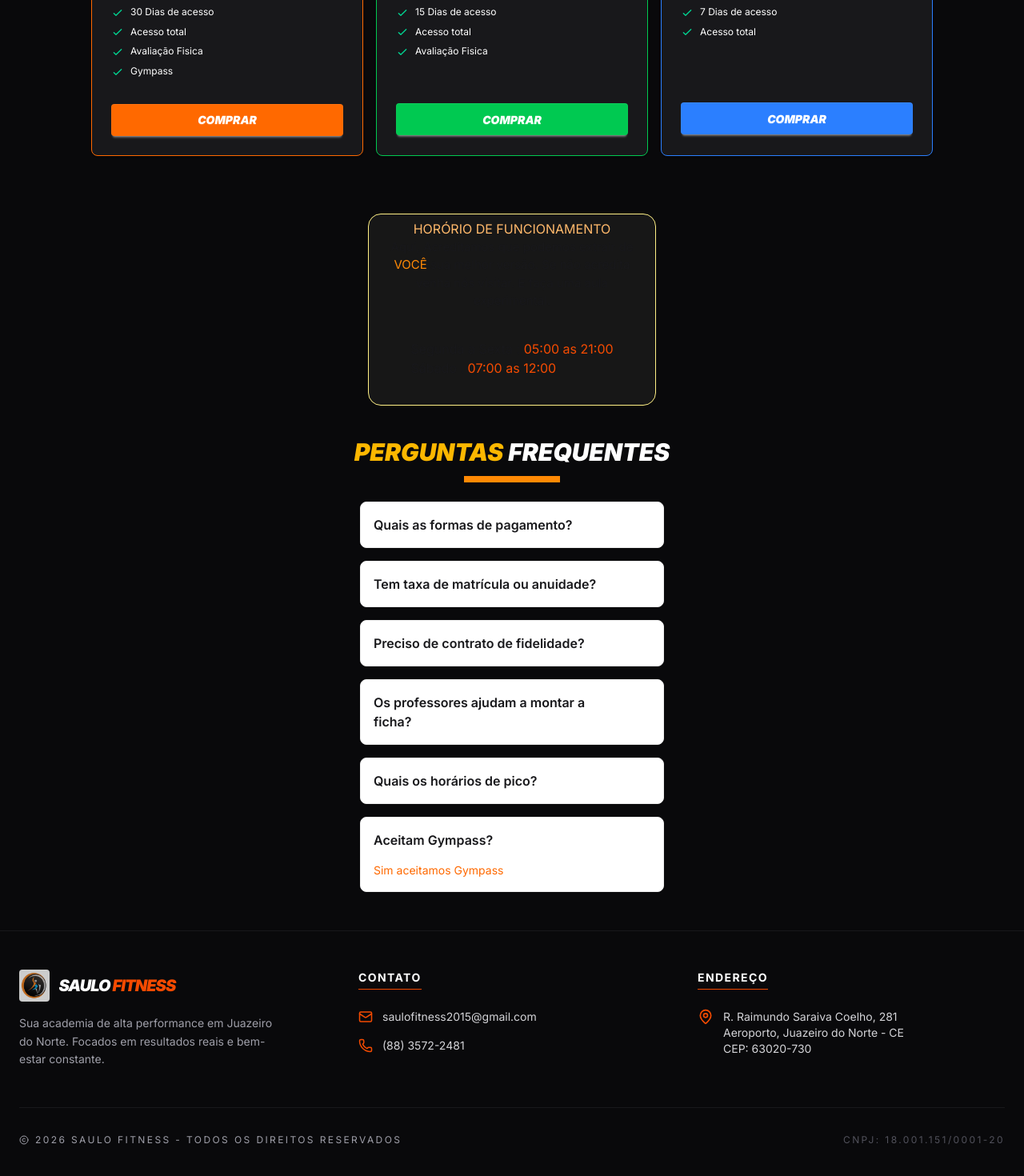
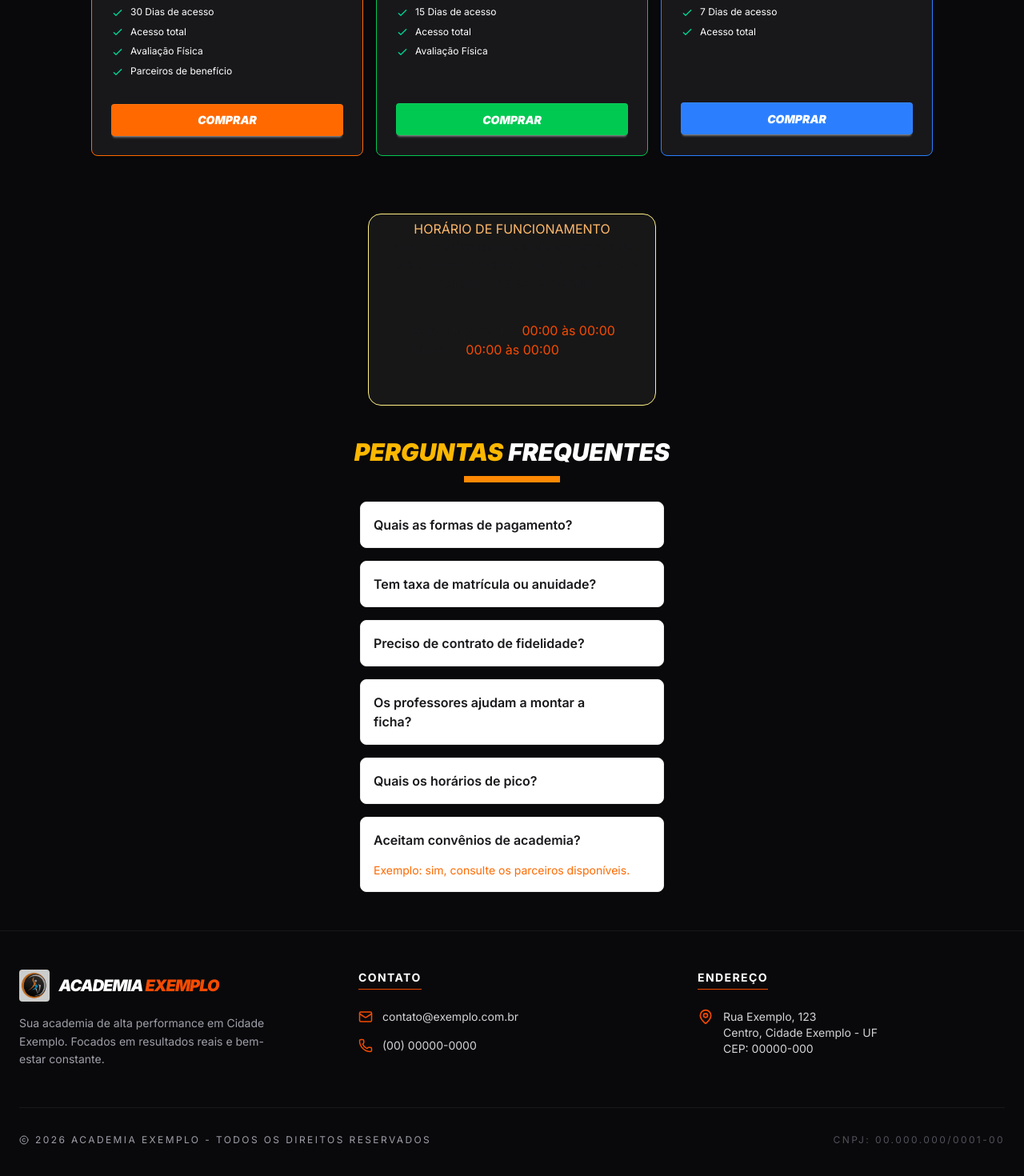
Before and after one commit to luizdev10/tamplateAcademia, a React (Vite) app: page /planos in a window 1280 px wide. Shown: the part 302-1772 px from the top of the page at 80% size. Built offline with nearby package versions, Linux system fonts and the light colour scheme.

Commit message:
Centraliza textos e contatos em src/site.config.js com dados ficticios

```diff
--- a/src/componentes/layout/Footer.jsx
+++ b/src/componentes/layout/Footer.jsx
@@ -1,5 +1,6 @@
 import { Mail, Phone, MapPin, Copyright } from "lucide-react";
 import minhaImg from "../../assets/img/logo.png";
+import site, { enderecoLinhas } from "../../site.config";
 
 function Footer() {
   return (
@@ -12,12 +13,11 @@ function Footer() {
             <div className="flex items-center gap-3 mb-4">
               <img src={minhaImg} alt="Logo" className="h-10 w-auto opacity-80 rounded" />
               <h2 className="text-white font-black text-xl uppercase italic tracking-tighter">
-                Saulo <span className="text-orange-600">Fitness</span>
+                {site.nome.inicio} <span className="text-orange-600">{site.nome.destaque}</span>
               </h2>
             </div>
             <p className="text-sm leading-relaxed text-center md:text-left max-w-xs">
-              Sua academia de alta performance em Juazeiro do Norte.
-              Focados em resultados reais e bem-estar constante.
+              {site.descricaoRodape}
             </p>
           </div>
 
@@ -27,15 +27,19 @@ function Footer() {
               Contato
             </h3>
 
-            <a href="mailto:saulofitness2015@gmail.com" className="flex items-center gap-3 hover:text-orange-500 transition-colors">
-              <Mail size={18} className="text-orange-600" />
-              <span className="text-sm text-zinc-300">saulofitness2015@gmail.com</span>
-            </a>
+            {site.email && (
+              <a href={`mailto:${site.email}`} className="flex items-center gap-3 hover:text-orange-500 transition-colors">
+                <Mail size={18} className="text-orange-600" />
+                <span className="text-sm text-zinc-300">{site.email}</span>
+              </a>
+            )}
 
-            <a href="tel:8835722481" className="flex items-center gap-3 hover:text-orange-500 transition-colors">
-              <Phone size={18} className="text-orange-600" />
-              <span className="text-sm text-zinc-300">(88) 3572-2481</span>
-            </a>
+            {site.telefone && (
+              <a href={`tel:${site.telefoneLink}`} className="flex items-center gap-3 hover:text-orange-500 transition-colors">
+                <Phone size={18} className="text-orange-600" />
+                <span className="text-sm text-zinc-300">{site.telefone}</span>
+              </a>
+            )}
           </div>
 
 
@@ -46,9 +50,12 @@ function Footer() {
             <div className="flex items-start gap-3 text-center md:text-left">
               <MapPin size={20} className="text-orange-600 shrink-0" />
               <p className="text-sm text-zinc-300">
-                R. Raimundo Saraiva Coelho, 281 <br />
-                Aeroporto, Juazeiro do Norte - CE <br />
-                CEP: 63020-730
+                {enderecoLinhas().map((linha, i, arr) => (
+                  <span key={i}>
+                    {linha}
+                    {i < arr.length - 1 && <br />}
+                  </span>
+                ))}
               </p>
             </div>
           </div>
@@ -59,9 +66,9 @@ function Footer() {
         <div className="mt-12 pt-8 border-t border-zinc-900 flex flex-col md:flex-row justify-between items-center gap-4 text-[10px] md:text-xs uppercase tracking-[0.2em]">
           <div className="flex items-center gap-2">
             <Copyright size={12} />
-            <span>2026 Saulo Fitness - Todos os direitos reservados</span>
+            <span>{site.anoCopyright} {site.nomeCompleto} - Todos os direitos reservados</span>
           </div>
-          <span className="text-zinc-600">CNPJ: 18.001.151/0001-20</span>
+          {site.cnpj && <span className="text-zinc-600">CNPJ: {site.cnpj}</span>}
         </div>
       </div>
     </footer>
--- a/src/componentes/layout/NavBar.jsx
+++ b/src/componentes/layout/NavBar.jsx
@@ -2,6 +2,7 @@ import { useState, useEffect, useRef } from "react"; // Adicionado useRef
 import minhaImg from "../../assets/img/logo.png";
 import { House, BookOpen, Phone, X, Menu, Leaf } from 'lucide-react';
 import { Link, useNavigate, useLocation } from 'react-router-dom';
+import site from "../../site.config";
 
 function HomeNavBar() {
     const [menuAberto, setMenuAberto] = useState(false);
@@ -65,7 +66,7 @@ function HomeNavBar() {
                 <Link to="/" className="flex items-center gap-3">
                     <img src={minhaImg} alt="Logo" className="h-12 w-auto object-contain rounded-sm" />
                     <span className="text-white font-black text-xl tracking-tighter uppercase italic">
-                        Saulo <span className="text-orange-500">Fitness</span>
+                        {site.nome.inicio} <span className="text-orange-500">{site.nome.destaque}</span>
                     </span>
                 </Link>
 
--- a/src/pages/Home/IntroHome.jsx
+++ b/src/pages/Home/IntroHome.jsx
@@ -1,4 +1,5 @@
 import fotoIntro from "../../assets/img/fotointro.png";
+import site from "../../site.config";
 
 function IntroHome() {
   return (
@@ -12,13 +13,12 @@ function IntroHome() {
       <div className="container mx-auto px-6 relative z-10">
         <div className="max-w-2xl">
           <h1 className="text-4xl md:text-7xl font-extrabold text-white leading-tight uppercase italic">
-            Proporcionando <br />
-            <span className="text-orange-500">Saúde e Bem Estar</span>
+            {site.home.tituloLinha1} <br />
+            <span className="text-orange-500">{site.home.tituloDestaque}</span>
           </h1>
 
           <p className="mt-6 text-lg md:text-xl text-gray-200 leading-relaxed max-w-lg">
-            Transforme sua rotina com um treinamento de alta performance.
-            Na <span className="font-bold text-white">Saulo Fitness</span> temos acompanhamento especializado para você superar seus limites todos os dias.
+            {site.home.textoAntesDoNome}<span className="font-bold text-white">{site.nomeCompleto}</span>{site.home.textoDepoisDoNome}
           </p>
         </div>
       </div>
--- a/src/pages/Nuticao/Nutricao.jsx
+++ b/src/pages/Nuticao/Nutricao.jsx
@@ -1,36 +1,21 @@
 import React from 'react';
 import { Activity, Apple, Zap, ClipboardCheck, ArrowRight, CheckCircle2, MessageCircle } from 'lucide-react';
 import Saulo from '../../assets/img/saulo.jpeg'
+import site, { linkWhatsapp } from '../../site.config';
 
 const Nutricao = () => {
-  const whatsappLink = "https://wa.me/5588988847746?text=Olá! Gostaria de agendar uma consulta nutricional.";
+  const { nutricao } = site;
+  const whatsappLink = linkWhatsapp(nutricao.mensagemWhatsapp);
 
-  const pilaresNutricao = [
-    {
-      id: 1,
-      titulo: "Bioimpedância",
-      descricao: "Análise clínica detalhada da sua composição corporal, medindo com precisão gordura, massa muscular e hidratação.",
-      icone: <Activity size={32} />,
-      cor: "text-orange-700",
-      bg: "bg-orange-500/10"
-    },
-    {
-      id: 2,
-      titulo: "Plano Alimentar",
-      descricao: "Protocolos nutricionais 100% individualizados e flexíveis. Coma o que gosta e alcance o shape que sempre quis.",
-      icone: <Apple size={32} />,
-      cor: "text-orange-700",
-      bg: "bg-orange-500/10"
-    },
-    {
-      id: 3,
-      titulo: "Performance",
-      descricao: "Estratégias de suplementação e nutrição pré/pós treino para maximizar sua força e acelerar sua recuperação.",
-      icone: <Zap size={32} />,
-      cor: "text-orange-700",
-      bg: "bg-orange-500/10"
-    }
-  ];
+  const icones = [<Activity size={32} />, <Apple size={32} />, <Zap size={32} />];
+  const pilaresNutricao = nutricao.pilares.map((p, i) => ({
+    id: i + 1,
+    titulo: p.titulo,
+    descricao: p.descricao,
+    icone: icones[i],
+    cor: "text-orange-700",
+    bg: "bg-orange-500/10"
+  }));
 
   return (
     <div className="bg-zinc-950 text-zinc-100 min-h-screen font-sans">
@@ -39,12 +24,12 @@ const Nutricao = () => {
       <section className="relative pt-32 pb-20 px-4 overflow-hidden">
         <div className="container mx-auto flex flex-col md:flex-row items-center gap-12">
           <div className="md:w-1/2 z-10">
-            <span className="text-orange-500 font-bold tracking-widest uppercase text-sm">Consultoria Especializada</span>
+            <span className="text-orange-500 font-bold tracking-widest uppercase text-sm">{nutricao.etiqueta}</span>
             <h1 className="text-5xl md:text-6xl font-black italic uppercase leading-none mt-4 mb-6">
-              Sua meta é <span className="text-orange-500">Resultado?</span>
+              {nutricao.tituloInicio} <span className="text-orange-500">{nutricao.tituloDestaque}</span>
             </h1>
             <p className="text-zinc-400 text-lg mb-8 max-w-lg">
-              O treino constrói, mas a nutrição define. Tenha um plano alimentar estratégico desenhado para o seu metabolismo e rotina.
+              {nutricao.texto}
             </p>
             <div className="flex flex-col sm:flex-row gap-4">
               <a href={whatsappLink} className="btn bg-orange-500 hover:bg-orange-200 border-none text-zinc-950 font-black uppercase px-8 shadow-lg shadow-emerald-500/20">
@@ -61,15 +46,18 @@ const Nutricao = () => {
             <div className="relative rounded-3xl overflow-hidden border-2 border-orange-500/20 shadow-2xl transition-transform hover:scale-[1.02] duration-500">
               <img
                 src={`${Saulo}`}
-                alt="Nutricionista Profissional Homem"
+                alt={nutricao.profissional.fotoAlt}
                 className="w-full h-[550px] object-cover object-top"
               />
 
               <div className="absolute inset-0 bg-gradient-to-t from-zinc-950/60 via-transparent to-transparent"></div>
 
               <div className="absolute bottom-6 left-6 bg-zinc-900/90 backdrop-blur-md border border-emerald-500/30 p-4 rounded-xl">
-                <p className="text-orange-500 font-black text-xl leading-none">DR. SAULO</p>
-                <p className="text-zinc-400 text-[10px] uppercase tracking-tighter">Nutrição Esportiva & Performance</p>
+                <p className="text-orange-500 font-black text-xl leading-none uppercase">{nutricao.profissional.nome}</p>
+                <p className="text-zinc-400 text-[10px] uppercase tracking-tighter">{nutricao.profissional.especialidade}</p>
+                {nutricao.profissional.registro && (
+                  <p className="text-zinc-500 text-[10px] uppercase tracking-tighter">{nutricao.profissional.registro}</p>
+                )}
               </div>
             </div>
           </div>
@@ -111,13 +99,7 @@ const Nutricao = () => {
 
           <div>
             <ul className="space-y-4">
-              {[
-                "Consulta Presencial ou Online",
-                "Acesso ao App com sua Dieta",
-                "Suporte via WhatsApp para dúvidas",
-                "Guia de Compras no Supermercado",
-                "Ebook de Receitas Fit exclusivas"
-              ].map((itens, cod) => {
+              { nutricao.acompanhamento.map((itens, cod) => {
                 return (
                   <li key={cod} className='flex gap-3 text-zinc-400'>
                     <CheckCircle2 size={30} /> <p className='text-zinc-300 text-xl '>{itens}</p>
--- a/src/pages/Planos/Faq.jsx
+++ b/src/pages/Planos/Faq.jsx
@@ -1,32 +1,9 @@
+import site from "../../site.config";
+
 function FAQ() {
 
 
-    const duvidas = [
-        {
-            pergunta: "Quais as formas de pagamento?",
-            resposta: "Aceitamos Pix, cartão, dinheiro ou débito."
-        },
-        {
-            pergunta: "Tem taxa de matrícula ou anuidade?",
-            resposta: "Não temos taxa alguma, apenas o Valor da mensalidade."
-        },
-        {
-            pergunta: "Preciso de contrato de fidelidade?",
-            resposta: "Não precisa de contrato algum."
-        },
-        {
-            pergunta: "Os professores ajudam a montar a ficha?",
-            resposta: "Com toda certeza, temos profissionais pronto para lhe ajudar nos seus treinos."
-        },
-        {
-            pergunta: "Quais os horários de pico?",
-            resposta: "Costuma ser em dois horarios 05:00 da manha ate as 7:00 e 17:00 as 21:00"
-        },
-        {
-            pergunta: "Aceitam Gympass?",
-            resposta: "Sim aceitamos Gympass"
-        }
-    ]
+    const duvidas = site.faq
     return (
         <>
             <section>
--- a/src/pages/Planos/Planos.jsx
+++ b/src/pages/Planos/Planos.jsx
@@ -1,37 +1,10 @@
 import Horario from "./horario";
 import FAQ from "./Faq"
+import site, { linkWhatsapp } from "../../site.config";
 
 function Planos() {
 
-    const listaPlano = [
-        {
-            periodo: "Mensal",
-            status: "Mais Popular",
-            preco: "R$ 75",
-            corBorda: "border-orange-500",
-            corBotao: "bg-orange-500",
-            corTexto: "text-orange-500",
-            beneficios: ["30 Dias de acesso", "Acesso total", "Avaliação Fisica", "Gympass"]
-        },
-        {
-            periodo: "Quinzenal",
-            status: "Basico",
-            preco: "R$ 40",
-            corBorda: "border-green-500",
-            corBotao: "bg-green-500",
-            corTexto: "text-green-500",
-            beneficios: ["15 Dias de acesso", "Acesso total", "Avaliação Fisica", "", "", ""]
-        },
-        {
-            periodo: "Semanal",
-            status: "Comum",
-            preco: "R$ 30",
-            corBorda: "border-blue-500",
-            corBotao: "bg-blue-500",
-            corTexto: "text-blue-500",
-            beneficios: ["7 Dias de acesso", "Acesso total", "", "", "", "", "", ""]
-        }
-    ];
+    const listaPlano = site.planos;
     return (
         <section className="min-h-28 bg-zinc-950 pt-28 pb-10">
             <div className="container mx-auto px-4">
@@ -74,7 +47,7 @@ function Planos() {
                                     <div className="mt-6">
 
                                         <a
-                                            href={`https://wa.me/5588988847746?text=${encodeURIComponent("Olá! tenho interesse no plano " + item.periodo)}`}
+                                            href={linkWhatsapp("Olá! tenho interesse no plano " + item.periodo)}
                                             target="_blank"
                                             rel="noopener noreferrer"
                                             className={`btn btn-block ${item.corBotao} border-none text-white uppercase italic font-black`}
--- a/src/pages/Planos/horario.jsx
+++ b/src/pages/Planos/horario.jsx
@@ -1,13 +1,16 @@
+import site from "../../site.config";
+
 function Horario() {
     return (
         <>
             <section className="flex justify-center mt-10" >
                 <div className="h-60 w-90 bg-neutral-900 rounded-2xl border border-yellow-200 flex flex-col items-center">
-                    <h2 className="text-black-100 uppercase text-center mt-1.5  text-orange-300">horório de funcionamento</h2>
-                    <p className="text-[15px] w-80 text-center">Aqui, Acreditamos que podemos extrair de <span className="text-orange-400">VOCÊ</span> sua melhor versão. Se não acredita venha nós visitar. E faça uma aula experimental.</p>
+                    <h2 className="text-black-100 uppercase text-center mt-1.5  text-orange-300">{site.horario.titulo}</h2>
+                    <p className="text-[15px] w-80 text-center">{site.horario.texto}</p>
                     <div className="mt-9">
-                        <p>Segunda a Sexta : <span className="text-orange-600">05:00 as 21:00</span></p>
-                        <p>Sábado : <span className="text-orange-600">07:00 as 12:00</span></p>
+                        {site.horario.linhas.map((l) => (
+                            <p key={l.dias}>{l.dias} : <span className="text-orange-600">{l.horas}</span></p>
+                        ))}
                     </div>
                 </div>
             </section>
--- /dev/null
+++ b/src/site.config.js
@@ -0,0 +1,176 @@
+// =====================================================================
+// CONFIGURAÇÃO CENTRAL DO SITE
+// Tudo o que muda de cliente para cliente fica aqui.
+// Campos vazios ("") fazem o elemento correspondente sumir da tela.
+// TODOS os valores abaixo são FICTÍCIOS (dados de exemplo).
+// =====================================================================
+
+const site = {
+  // ---------- Marca ----------
+  // O nome é dividido em duas partes: a segunda recebe a cor de destaque.
+  nome: { inicio: "Academia", destaque: "Exemplo" },
+  nomeCompleto: "Academia Exemplo",
+  tituloDaPagina: "Academia Exemplo - Demonstração",
+  slogan: "Saúde e bem-estar todos os dias",
+  descricaoRodape:
+    "Sua academia de alta performance em Cidade Exemplo. Focados em resultados reais e bem-estar constante.",
+  anoCopyright: 2026,
+
+  // ---------- Contato ----------
+  telefone: "(00) 00000-0000", // texto exibido
+  telefoneLink: "00000000000", // somente números, usado no tel:
+  whatsapp: "5500000000000", // formato internacional, somente números
+  email: "contato@exemplo.com.br",
+
+  // ---------- Endereço ----------
+  endereco: {
+    rua: "Rua Exemplo, 123",
+    bairro: "Centro",
+    cidade: "Cidade Exemplo",
+    uf: "UF",
+    cep: "00000-000",
+  },
+  linkMapa: "", // ex.: link do Google Maps (vazio = não mostra)
+
+  // ---------- Registros ----------
+  cnpj: "00.000.000/0001-00",
+
+  // ---------- Redes sociais (vazio = não mostra o botão) ----------
+  redes: {
+    instagram: "https://www.instagram.com/",
+    facebook: "https://www.facebook.com/",
+  },
+
+  // ---------- Home ----------
+  home: {
+    tituloLinha1: "Proporcionando",
+    tituloDestaque: "Saúde e Bem Estar",
+    textoAntesDoNome: "Transforme sua rotina com um treinamento de alta performance. Na ",
+    textoDepoisDoNome:
+      " temos acompanhamento especializado para você superar seus limites todos os dias.",
+  },
+
+  servicos: [
+    {
+      titulo: "Musculação",
+      desc: "Supere seus limites com treinos de força de alta performance.",
+      cor: "border-orange-500",
+    },
+    {
+      titulo: "Perda de Peso",
+      desc: "Alcance sua melhor versão com foco em queima calórica e saúde.",
+      cor: "border-red-500",
+    },
+    {
+      titulo: "Reabilitação",
+      desc: "Recupere sua mobilidade com acompanhamento especializado.",
+      cor: "border-blue-500",
+    },
+  ],
+
+  contatoSecao: {
+    titulo: "Entre em contato conosco",
+    subtitulo: "Escolha sua rede preferida e fale com a nossa equipe",
+  },
+
+  // ---------- Planos ----------
+  planos: [
+    {
+      periodo: "Mensal",
+      status: "Mais Popular",
+      preco: "R$ 00",
+      corBorda: "border-orange-500",
+      corBotao: "bg-orange-500",
+      corTexto: "text-orange-500",
+      beneficios: ["30 Dias de acesso", "Acesso total", "Avaliação Física", "Parceiros de benefício"],
+    },
+    {
+      periodo: "Quinzenal",
+      status: "Básico",
+      preco: "R$ 00",
+      corBorda: "border-green-500",
+      corBotao: "bg-green-500",
+      corTexto: "text-green-500",
+      beneficios: ["15 Dias de acesso", "Acesso total", "Avaliação Física", "", "", ""],
+    },
+    {
+      periodo: "Semanal",
+      status: "Comum",
+      preco: "R$ 00",
+      corBorda: "border-blue-500",
+      corBotao: "bg-blue-500",
+      corTexto: "text-blue-500",
+      beneficios: ["7 Dias de acesso", "Acesso total", "", "", "", "", "", ""],
+    },
+  ],
+
+  horario: {
+    titulo: "Horário de funcionamento",
+    texto:
+      "Aqui, acreditamos que podemos extrair de você sua melhor versão. Venha nos visitar e faça uma aula experimental.",
+    linhas: [
+      { dias: "Segunda a Sexta", horas: "00:00 às 00:00" },
+      { dias: "Sábado", horas: "00:00 às 00:00" },
+    ],
+  },
+
+  faq: [
+    { pergunta: "Quais as formas de pagamento?", resposta: "Aceitamos Pix, cartão, dinheiro ou débito." },
+    { pergunta: "Tem taxa de matrícula ou anuidade?", resposta: "Exemplo: não temos taxa, apenas o valor da mensalidade." },
+    { pergunta: "Preciso de contrato de fidelidade?", resposta: "Exemplo: não é necessário contrato de fidelidade." },
+    { pergunta: "Os professores ajudam a montar a ficha?", resposta: "Sim, temos profissionais prontos para ajudar nos seus treinos." },
+    { pergunta: "Quais os horários de pico?", resposta: "Exemplo: início da manhã e final da tarde." },
+    { pergunta: "Aceitam convênios de academia?", resposta: "Exemplo: sim, consulte os parceiros disponíveis." },
+  ],
+
+  // ---------- Nutrição ----------
+  nutricao: {
+    etiqueta: "Consultoria Especializada",
+    tituloInicio: "Sua meta é",
+    tituloDestaque: "Resultado?",
+    texto:
+      "O treino constrói, mas a nutrição define. Tenha um plano alimentar estratégico desenhado para o seu metabolismo e rotina.",
+    mensagemWhatsapp: "Olá! Gostaria de agendar uma consulta nutricional.",
+    profissional: {
+      nome: "Dr. Nome Exemplo",
+      especialidade: "Nutrição Esportiva & Performance",
+      registro: "CRN 0000", // vazio = não mostra
+      fotoAlt: "Foto de exemplo do profissional de nutrição",
+    },
+    pilares: [
+      {
+        titulo: "Bioimpedância",
+        descricao:
+          "Análise detalhada da sua composição corporal, medindo gordura, massa muscular e hidratação.",
+      },
+      {
+        titulo: "Plano Alimentar",
+        descricao:
+          "Protocolos nutricionais individualizados e flexíveis, pensados para a sua rotina e as suas preferências.",
+      },
+      {
+        titulo: "Performance",
+        descricao:
+          "Estratégias de suplementação e nutrição pré/pós treino para maximizar sua força e acelerar sua recuperação.",
+      },
+    ],
+    acompanhamento: [
+      "Consulta Presencial ou Online",
+      "Acesso ao App com sua Dieta",
+      "Suporte via WhatsApp para dúvidas",
+      "Guia de Compras no Supermercado",
+      "Ebook de Receitas Fit exclusivas",
+    ],
+  },
+};
+
+// ---------- Helpers ----------
+export const linkWhatsapp = (mensagem = "") =>
+  `https://wa.me/${site.whatsapp}${mensagem ? `?text=${encodeURIComponent(mensagem)}` : ""}`;
+
+export const enderecoLinhas = () => {
+  const { rua, bairro, cidade, uf, cep } = site.endereco;
+  return [rua, [bairro, [cidade, uf].filter(Boolean).join(" - ")].filter(Boolean).join(", "), cep && `CEP: ${cep}`].filter(Boolean);
+};
+
+export default site;
```
Also changed, not shown: src/pages/Home/Atividades.jsx (+3 -20 lines), src/pages/Home/Contato.jsx (+8 -7 lines).
